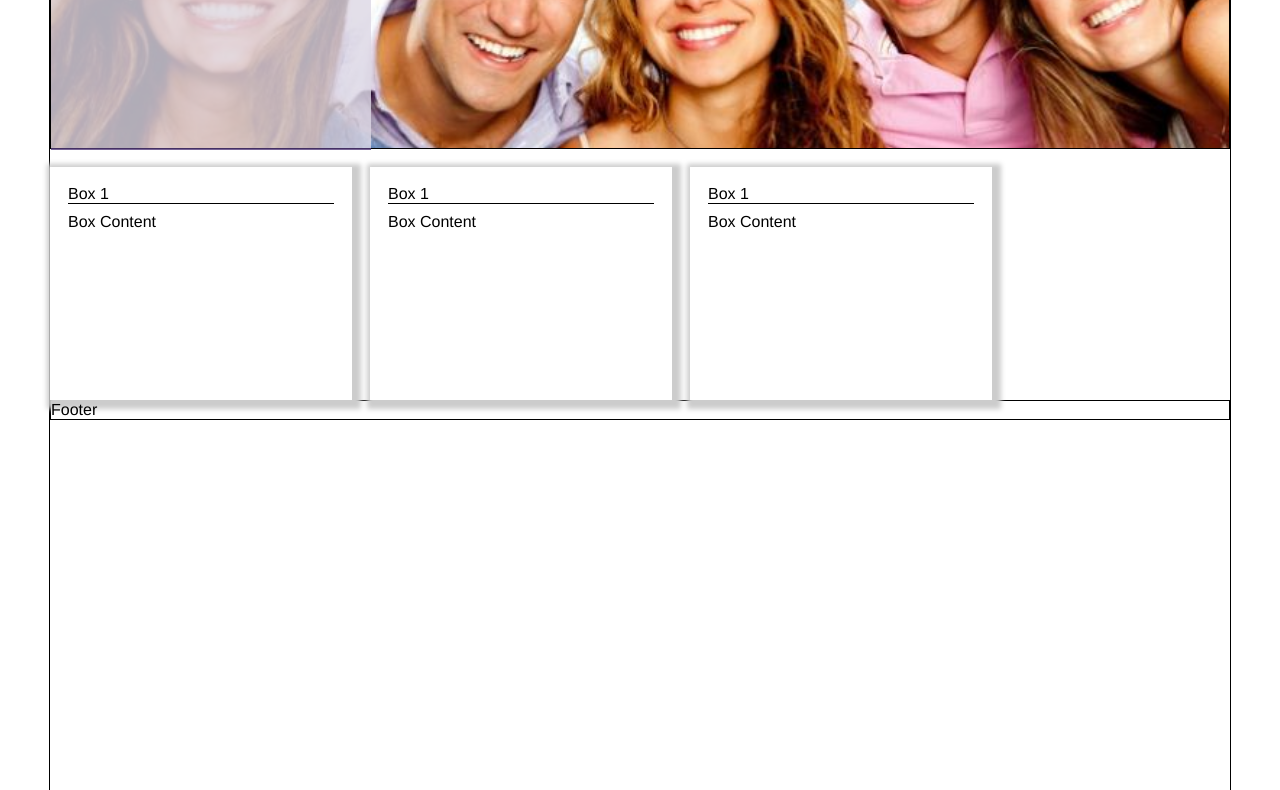
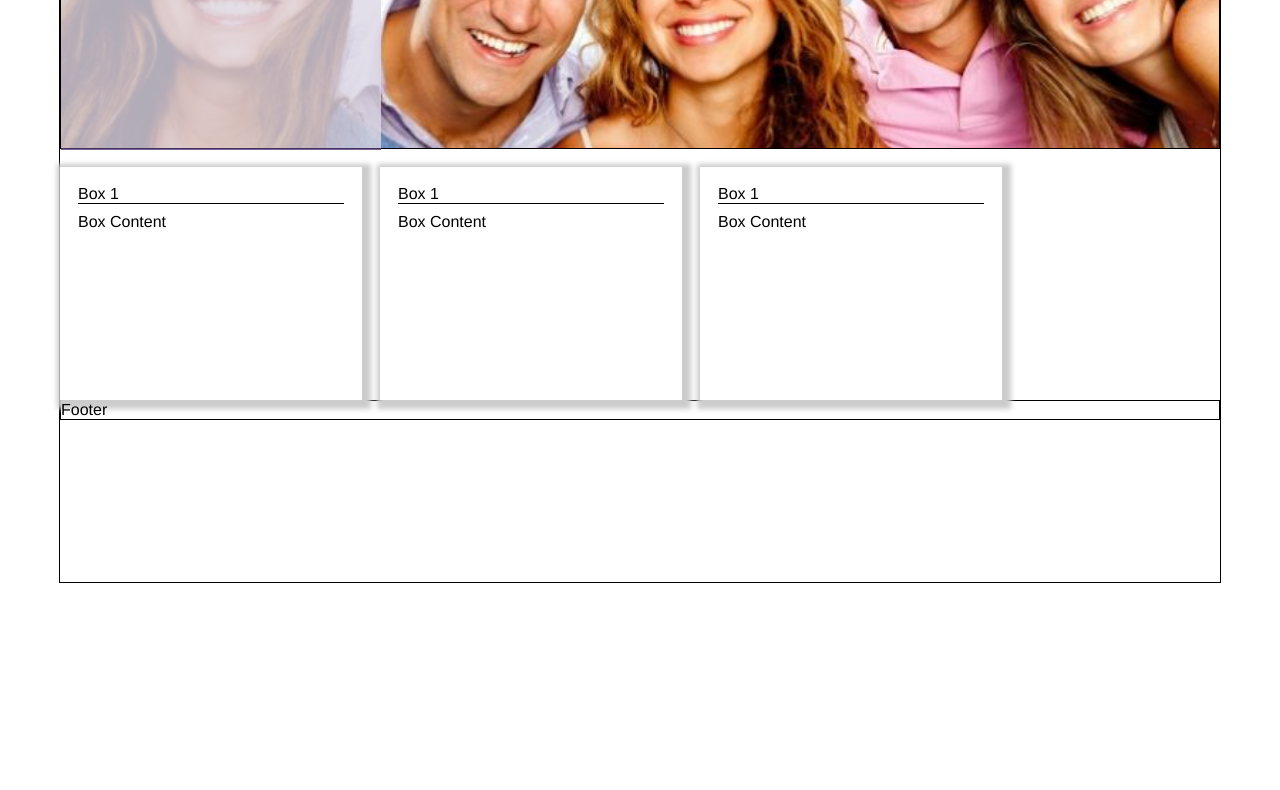
Before and after one commit to NJSal/zlayout, a plain HTML site: page index.html in a window 1280 px wide. Shown: the part 427-1217 px from the top of the page. After the commit the page ends 1018 px from the top, so only its background shows below. Drawn offline with Linux system fonts and the light colour scheme.

Commit message:
task: updated wrapper width size

```diff
--- a/css/main.css
+++ b/css/main.css
@@ -31,8 +31,8 @@ body {
 }
 
 #wrapper {
-    width: 1180px;
-    height: 1555px;
+    width: 1160px;
+    height: 1000px;
     margin-left: auto;
     margin-right: auto;
 }
```
